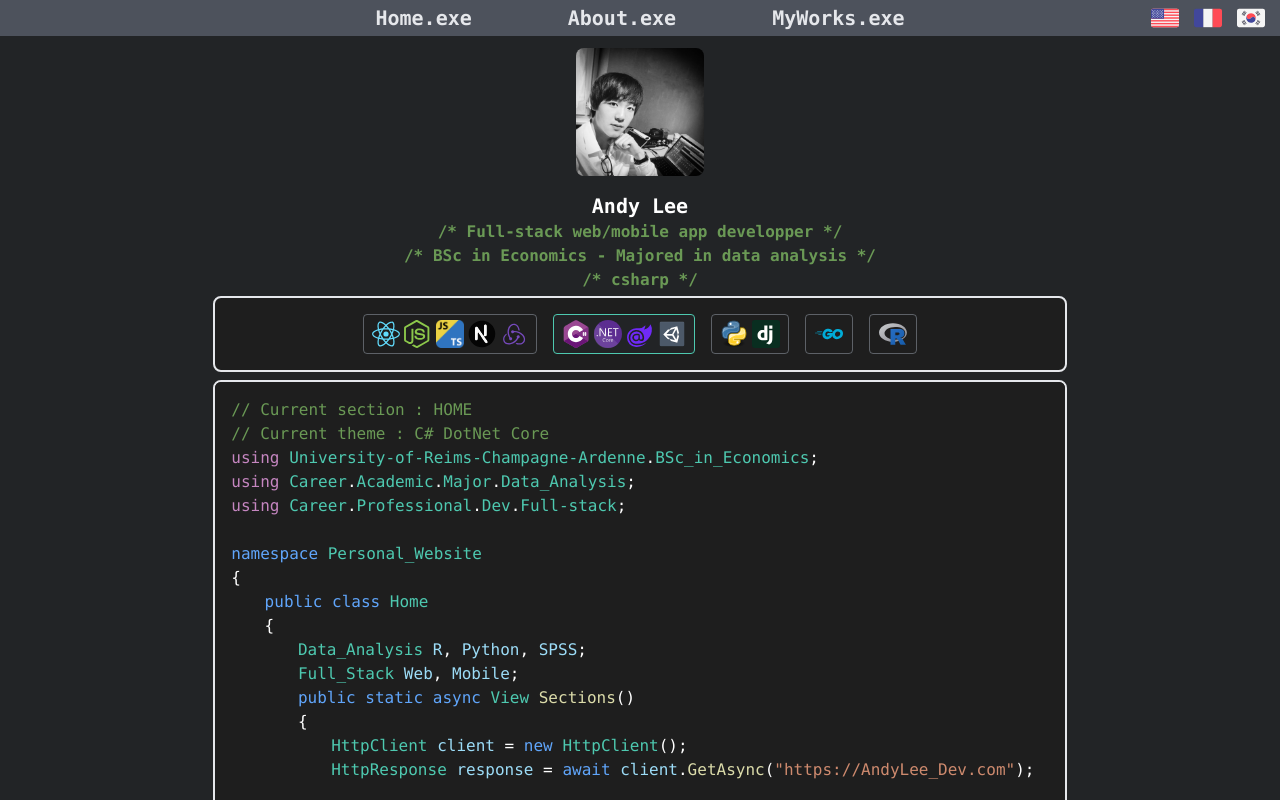
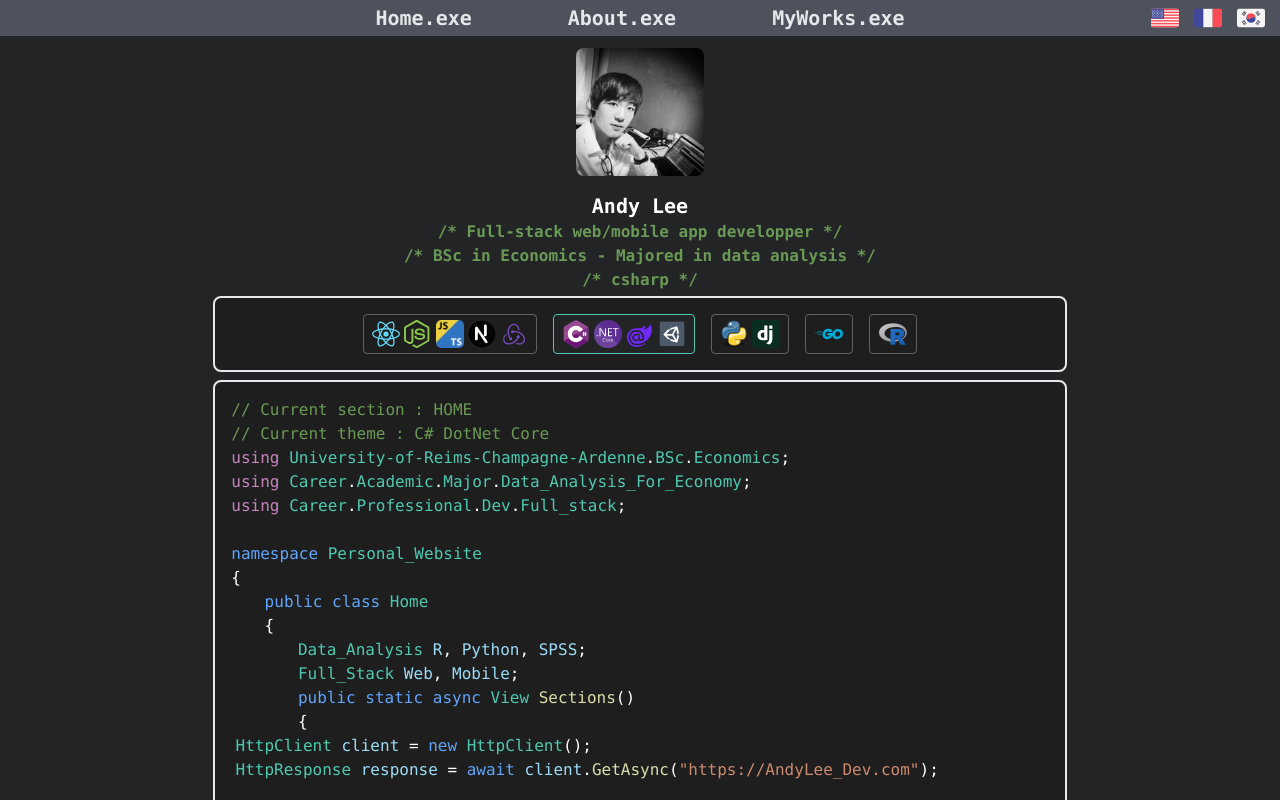
Before and after one commit to AndyLeezard/portfolio, a React (Create React App) app: page / in a window 1280 px wide. Both pictures are taken after a click on the element 623 px from the left and 334 px from the top of the page. Built offline with nearby package versions, Linux system fonts and the light colour scheme.

Commit message:
12/Sep/2021

```diff
--- a/src/components/Home/Home_CsharpTSX.tsx
+++ b/src/components/Home/Home_CsharpTSX.tsx
@@ -6,20 +6,43 @@ import useMediaQuery from '@material-ui/core/useMediaQuery';
 
 const Home_CsharpTSX: React.FC = () => {
     const history = useHistory();
-    const widthFallback = useMediaQuery('(min-width:800px)');
-
+    const widthFallback = useMediaQuery('(max-width:800px)');
+    interface ConditionalRenderParam{
+        default:string
+        fallback:string
+        push:string[]
+    }
+    const conditionalAsArray = (input:ConditionalRenderParam):string[] => {
+        let arr = Array();
+        if(widthFallback){
+            arr = [input.fallback];
+        }else{
+            arr = input.default.split('-')
+        }
+        for (let i = 0; i < input.push.length; i++) {
+            arr.push(input.push[i])
+        }
+        return arr;
+    }
+    const conditionalIndent = (_default:number,fallback:number):number => {
+        if(widthFallback){
+            return fallback
+        }else{
+            return _default
+        }
+    }
     return (
         <div className="mainContainer">
             <p className="body text-vscode_comment">{"Current section : HOME".doubleSlash()}</p>
             <p className="body text-vscode_comment">{"Current theme : C# DotNet Core".doubleSlash()}</p>
-            {csharp_using({url:Env.url_university,source:[`${!widthFallback ? (Env.university_fallback):(Env.university)}`,'BSc_in_Economics']})}
-            {csharp_using({url:Env.url_university,source:['Career','Academic','Major','Data_Analysis']})}
-            {csharp_using({source:['Career','Professional','Dev','Full-stack']})}
+            {csharp_using({url:Env.url_university,source:[`${widthFallback ? (Env.university_fallback):(Env.university)}`,'BSc','Economics']})}
+            {csharp_using({url:Env.url_university,source:conditionalAsArray({default:Env.major,fallback:Env.major_fallback,push:[`${widthFallback ? (Env.major_target_fallback):(Env.major_target)}`]})})}
+            {csharp_using({source:conditionalAsArray({default:Env.career,fallback:Env.career_fallback,push:['Full_stack']})})}
             {csharp_namespace(['Personal_Website'])}
-            {csharp_class('Home')}
-            {csharp_object({class:"Data_Analysis",obj:[{name:'R',url:Env.url_R},{name:'Python',url:Env.url_Python},{name:'SPSS',url:Env.url_SPSS}]})}
-            {csharp_object({class:"Full_Stack",obj:[{name:'Web'},{name:'Mobile'}]})}
-            {csharp_func({scope:["public","static","async"],class:"View",func:"Sections"})}
+            {csharp_class('Home',conditionalIndent(8,2))}
+            {csharp_object({class:"Data_Analysis",obj:[{name:'R',url:Env.url_R},{name:'Python',url:Env.url_Python},{name:'SPSS',url:Env.url_SPSS}],indent:conditionalIndent(16,4)})}
+            {csharp_object({class:"Full_Stack",obj:[{name:'Web'},{name:'Mobile'}],indent:conditionalIndent(16,4)})}
+            {csharp_func({scope:["public","static","async"],class:"View",func:"Sections",indent:conditionalIndent(16,4)})}
             {csharp_object({indent:1,class:"HttpClient",obj:[{name:'client'}],update:{operator:"=",scope:"new",class:"HttpClient"}})}
             {csharp_object({indent:1,class:"HttpResponse",obj:[{name:'response'}],update:{operator:"=",scope:"await",var:"client",class:"GetAsync",parameter:"@https://AndyLee_Dev.com"}})}
             {br}
--- a/src/components/Home/Home_PythonTSX.tsx
+++ b/src/components/Home/Home_PythonTSX.tsx
@@ -6,7 +6,7 @@ import useMediaQuery from '@material-ui/core/useMediaQuery';
 
 const Home_CsharpTSX: React.FC = () => {
     const history = useHistory();
-    const widthFallback = useMediaQuery('(min-width:800px)');
+    const widthFallback = useMediaQuery('(max-width:800px)');
 
     return (
         <div className="mainContainer">
@@ -14,8 +14,8 @@ const Home_CsharpTSX: React.FC = () => {
             <p className="body text-vscode_comment">{"Current theme : Python".commentSharp()}</p>
             {py_importComponent({target:{name:'Personal website'},as:{name:'render',is_a_function:false}})}
             <p className="body text-vscode_comment">{"Portfolio / experience / education".commentSharp()}</p>
-            {py_importComponent({source:{name:`${!widthFallback ? (Env.university_fallback):(Env.university)}`,url:Env.url_university},target:{name:'Economics'},as:{name:'BSc',is_a_function:false}})}
-            {py_importComponent({target:{name:'Data_Analysis'},as:{name:'Career-Academic-Major',is_a_function:false}})}
+            {py_importComponent({source:{name:`${widthFallback ? (Env.university_fallback):(Env.university)}`,url:Env.url_university},target:{name:'Economics'},as:{name:'BSc',is_a_function:false}})}
+            {py_importComponent({target:{name:'Data_Analysis'},as:{name:`${widthFallback ? (Env.major_fallback):(Env.major)}`,is_a_function:false}})}
             {py_importComponent({target:{name:'Full_stack'},as:{name:'Career-Professional-Dev',is_a_function:false}})}
             <br/>
             <p className="body text-vscode_function">@portfolio</p>
--- a/src/components/Home/Home_ReactTSX.tsx
+++ b/src/components/Home/Home_ReactTSX.tsx
@@ -6,15 +6,15 @@ import useMediaQuery from '@material-ui/core/useMediaQuery';
 
 const Home_ReactTSX: React.FC = () => {
     const history = useHistory();
-    const widthFallback = useMediaQuery('(min-width:800px)');
+    const widthFallback = useMediaQuery('(max-width:800px)');
 
     return (
         <div className="mainContainer">
             <p className="body text-vscode_comment">{"Current section : HOME".doubleSlash()}</p>
             <p className="body text-vscode_comment">{"Current theme : React with TypeScript".doubleSlash()}</p>
-            {react_importComponent({starAs:true,whole:[{name:'BSc_in_Economics',url:Env.url_BSc_EG}],source:{name:`${!widthFallback ? (Env.university_fallback):(Env.university)}`,url:Env.url_university}})}
-            {react_importComponent({whole:[{name:'Data_Analysis',url:Env.url_data_analysis}],destructured:[{name:'R',url:Env.url_R},{name:'Python',url:Env.url_Python},{name:'SPSS',url:Env.url_SPSS}],source:{name:'Career-Academic-Major'}})}
-            {react_importComponent({whole:[{name:'Full_stack',}],destructured:[{name:'Web'},{name:'Mobile'}],source:{name:'Career-Professional-Dev'}})}
+            {react_importComponent({starAs:true,whole:[{name:'BSc_in_Economics',url:Env.url_BSc_EG}],source:{name:`${widthFallback ? (Env.university_fallback):(Env.university)}`,url:Env.url_university}})}
+            {react_importComponent({whole:[{name:`${widthFallback ? (Env.major_target_fallback):(Env.major_target)}`,url:Env.url_data_analysis}],destructured:[{name:'R',url:Env.url_R},{name:'Python',url:Env.url_Python},{name:'SPSS',url:Env.url_SPSS}],source:{name:`${widthFallback ? (Env.major_fallback):(Env.major)}`}})}
+            {react_importComponent({whole:[{name:'Full_stack',}],destructured:[{name:'Web'},{name:'Mobile'}],source:{name:`${widthFallback ? (Env.career_fallback):(Env.career)}`}})}
             {react_arrow('Home')}
             {react_component("About_Me",()=>history.push('/about'))}
             {react_component("My_Works",()=>history.push('/about'))}
--- a/src/env.json
+++ b/src/env.json
@@ -1,6 +1,12 @@
 {
     "university":"University-of-Reims-Champagne-Ardenne",
     "university_fallback":"URCA",
+    "major":"Career-Academic-Major",
+    "major_fallback":"Major",
+    "major_target":"Data_Analysis_For_Economy",
+    "major_target_fallback":"Economic_Data_Analysis",
+    "career":"Career-Professional-Dev",
+    "career_fallback":"Career",
     "url_university":"https://www.univ-reims.fr/",
     "url_BSc_EG":"https://www.univ-reims.fr/formation/catalogue-de-formation/licence-economie-et-gestion,23515,38949.html?args=R9qFsCnMmKDtxCa17YTDkHVqaqbfYRXwwTnCVt2witCDUIiVoUdkeMDp%2AXGEGm2SMIhvMbuZ3_kOrRxvJlk6dOorIryuNioRCyFFyPAvhl9tCdwYdtHRrwAvNC1tDg_H&formation_id=37",
     "url_data_analysis":"https://en.wikipedia.org/wiki/Data_analysis",
--- a/src/global.tsx
+++ b/src/global.tsx
@@ -214,17 +214,17 @@ export const csharp_namespace = (name:string[]) => {
     )
 }
 
-export const csharp_class = (name:string) => {
+export const csharp_class = (name:string,indent?:number) => {
     return (
         <>
         <div className="textContainer">
-            <span>{blanks(8)}</span>
+            <span>{blanks(indent ?? 0)}</span>
             <span className="body text-blue-400">public class</span>
             <span className="body text-vscode_green">{blanks(1)+name}</span>
             <br/>
         </div>
         <p className="textContainer">
-            <span>{blanks(8)}</span>
+            <span>{blanks(indent ?? 0)}</span>
             <span className="body text-white">&#123;</span>
         </p>
         </>
@@ -232,7 +232,6 @@ export const csharp_class = (name:string) => {
 }
 
 export const csharp_object = (obj_param:{_onClick?:any,indent?:number,scope?:string[],vartype?:string,class?:string,varIsArray?:boolean[],obj:{name?:string,url?:string}[],update?:{operator:string,scope?:string,class?:string,var?:string,parameter?:string,extension?:string[]}}) => {
-    let _indent = 8 * (obj_param.indent ?? 0)
     const mapped = (input:string[]|undefined) => {
         return input?.map((value,index)=> {
             return(
@@ -318,7 +317,7 @@ export const csharp_object = (obj_param:{_onClick?:any,indent?:number,scope?:str
         <div className="textContainer">
             {obj_param._onClick ? (
                 <>
-                <span>{blanks(16 + _indent)}</span>
+                <span>{blanks(obj_param.indent ?? 0)}</span>
                 {typeof obj_param._onClick === "string" ? (
                     <a className="rounded hover:bg-gray-600" href={obj_param._onClick} target="_blank" rel="noopener noreferrer">
                         {rendering}
@@ -332,7 +331,7 @@ export const csharp_object = (obj_param:{_onClick?:any,indent?:number,scope?:str
                 </>
             ):(
                 <>
-                <span>{blanks(16 + _indent)}</span>
+                <span>{blanks(obj_param.indent ?? 0)}</span>
                 {rendering}
                 <span className="body text-white">;</span>
                 </>
@@ -342,7 +341,6 @@ export const csharp_object = (obj_param:{_onClick?:any,indent?:number,scope?:str
 }
 
 export const csharp_func = (obj_param:{indent?:number,scope?:string[],class?:string,func:string,parameter?:string,_onClick?:{():void}}) => {
-    let _indent = 8 * (obj_param.indent ?? 0)
     const item = (
         <>
         {obj_param.scope && obj_param.scope.map((value,index:number)=>{
@@ -375,7 +373,7 @@ export const csharp_func = (obj_param:{indent?:number,scope?:string[],class?:str
     return (
         <>
             <div className="textContainer">
-                <span>{blanks(16 + _indent)}</span>
+                <span>{blanks(obj_param.indent ?? 0)}</span>
                 {obj_param._onClick ? (
                     <span className="rounded hover:bg-gray-600 link" onClick={()=>handleEvent()}>
                         {item}
@@ -390,7 +388,7 @@ export const csharp_func = (obj_param:{indent?:number,scope?:string[],class?:str
             <div className="textContainer">
                 {(obj_param.scope || obj_param.class) && (
                     <>
-                    <span>{blanks(16)}</span>
+                    <span>{blanks(obj_param.indent ?? 0)}</span>
                     <span className="body text-white">&#123;</span>
                     </>
                 )}
@@ -400,7 +398,6 @@ export const csharp_func = (obj_param:{indent?:number,scope?:string[],class?:str
 }
 
 export const csharp_statement = (obj_param:{closure?:boolean,kind:string,indent?:number,args:{class?:string,var?:string[],in?:string,method?:string,operator?:string}[]}) => {
-    let _indent = 8 * (obj_param.indent ?? 0)
     const mapped = (input:string[]|undefined) => {
         return input?.map((value,index)=> {
             return(
@@ -459,7 +456,7 @@ export const csharp_statement = (obj_param:{closure?:boolean,kind:string,indent?
     }
     return(
         <div className="textContainer">
-        <span>{blanks(16 + _indent)}</span>
+        <span>{blanks(obj_param.indent ?? 0)}</span>
         {obj_param.closure && <span className="body text-white">&#125;</span>}
         <span className="body text-vscode_mauve">{obj_param.kind}</span>
         <span className="body text-white">(</span>
@@ -472,7 +469,7 @@ export const csharp_statement = (obj_param:{closure?:boolean,kind:string,indent?
 export const cshartp_closure = (input:string,indent:number) => {
     return(
         <div className="textContainer">
-        <span>{blanks(16 + (8 * indent))}</span>
+        <span>{blanks(indent)}</span>
         <span className="body text-white">{input}</span>
         </div>
     )
--- a/src/index.tsx
+++ b/src/index.tsx
@@ -13,6 +13,7 @@ declare global {
       commentSharp(): string;
       comment_py(): string;
       indentBy(size:number): string;
+      splitByDash(): string[];
   }
 }
 
@@ -29,7 +30,10 @@ String.prototype.comment_py = function () {
   return String.fromCharCode(34).repeat(3)+this+String.fromCharCode(34).repeat(3);
 };
 String.prototype.indentBy = function (size:number):string {
-return String.fromCharCode(160).repeat(size) + this;
+  return String.fromCharCode(160).repeat(size) + this;
+};
+String.prototype.splitByDash = function ():string[] {
+  return this.split('-');
 };
 
 ReactDOM.render(
```
